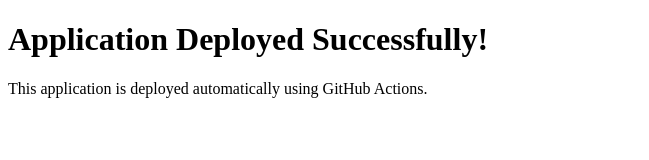
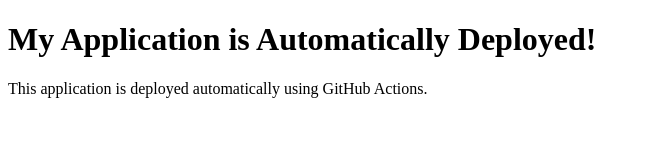
Before and after one commit to sujalbangar724-lgtm/github-deployment, a plain HTML site: page index.html in a window 1280 px wide. Shown: the whole page, without its empty margins (0-649 px from the left). Drawn offline with Linux system fonts and the light colour scheme.

Commit message:
Update application

```diff
--- a/index.html
+++ b/index.html
@@ -4,7 +4,7 @@
  <title>GitHub Deployment</title>
 </head>
 <body>
-  <h1>Application Deployed Successfully!</h1>
+  <h1>My Application is Automatically Deployed!</h1>
   <p>This application is deployed automatically using GitHub Actions.</p>
 </body>
 </html>
```
